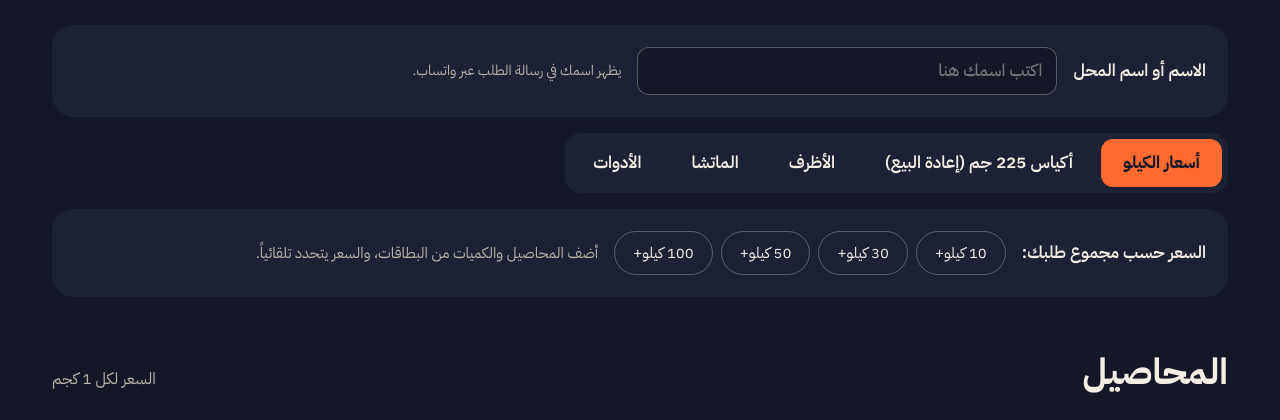
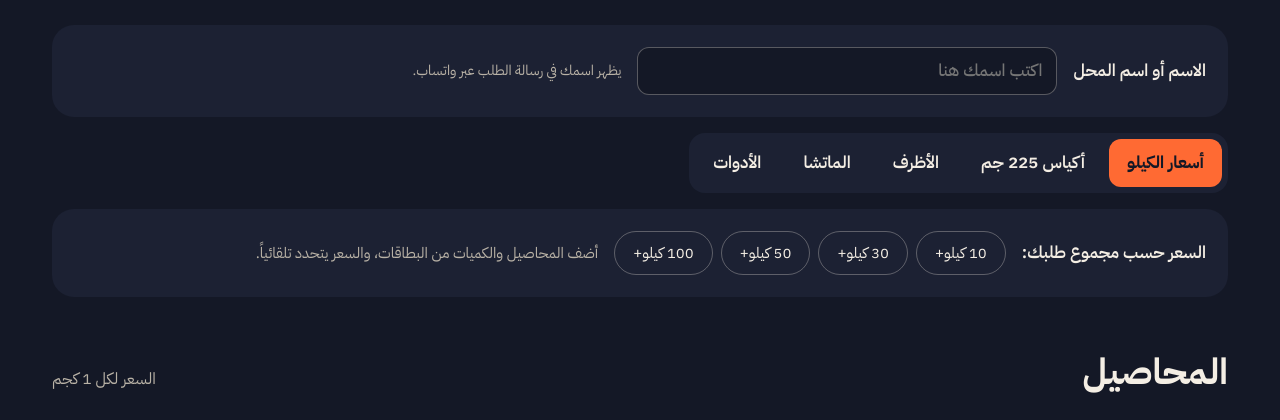
Before and after one commit to asante-coffee/asante-coffee.github.io, a plain HTML site: page wholesale.html in a window 1280 px wide. Shown: the part 360-780 px from the top of the page. Drawn offline with Linux system fonts and the light colour scheme.

Commit message:
Wholesale: tidy tab row
Co-Authored-By: Claude Opus 5.5 <noreply@anthropic.com>
Claude-Session: https://claude.ai/code/session_01QJrJwF56fqeAiRnaWS1d1W

```diff
--- a/wholesale.html
+++ b/wholesale.html
@@ -20,8 +20,8 @@ header .wrap{padding-top:20px;padding-bottom:20px;display:flex;flex-wrap:wrap;al
 nav{display:flex;flex-wrap:wrap;gap:24px;font-weight:500}
 h1{margin:0;font-size:clamp(38px,6vw,56px);line-height:1.15}h2{margin:0;font-size:clamp(26px,4vw,36px)}h3{margin:0;font-size:24px}
 .lead{margin:0;font-size:18px;line-height:1.8;color:#D8D1C5;max-width:680px}
-.tabs{display:inline-flex;flex-wrap:wrap;gap:6px;padding:6px;background:#1C2133;border-radius:16px}
-.tab{min-height:48px;padding:0 22px;border:0;border-radius:12px;background:transparent;color:#F4EEE4;font-size:17px;font-weight:600}
+.tabs{display:flex;flex-wrap:wrap;max-width:100%;width:max-content;gap:6px;padding:6px;background:#1C2133;border-radius:16px}
+.tab{flex:1 1 auto;white-space:nowrap;min-height:48px;padding:0 18px;border:0;border-radius:12px;background:transparent;color:#F4EEE4;font-size:17px;font-weight:600}
 .tab[aria-selected=true]{background:#FF6A33;color:#141826;font-weight:700}
 .ctrl{background:#1C2133;border-radius:22px;padding:22px;display:flex;flex-wrap:wrap;align-items:center;gap:16px;margin-top:16px}
 .ctrl input{width:120px;min-height:48px;padding:0 14px;border-radius:12px;border:1px solid rgba(244,238,228,.3);background:#141826;color:#F4EEE4;font-size:20px;font-weight:600;text-align:center}
@@ -93,7 +93,7 @@ footer .wrap{padding-top:32px;padding-bottom:32px;display:flex;flex-wrap:wrap;ju
 </div>
 <div class="tabs" role="tablist" aria-label="نوع القائمة">
 <button class="tab" role="tab" aria-selected="true" data-mode="kg">أسعار الكيلو</button>
-<button class="tab" role="tab" aria-selected="false" data-mode="bag">أكياس 225 جم (إعادة البيع)</button>
+<button class="tab" role="tab" aria-selected="false" data-mode="bag">أكياس 225 جم</button>
 <button class="tab" role="tab" aria-selected="false" data-mode="drip">الأظرف</button>
 <button class="tab" role="tab" aria-selected="false" data-mode="matcha">الماتشا</button>
 <button class="tab" role="tab" aria-selected="false" data-mode="tools">الأدوات</button>
```
